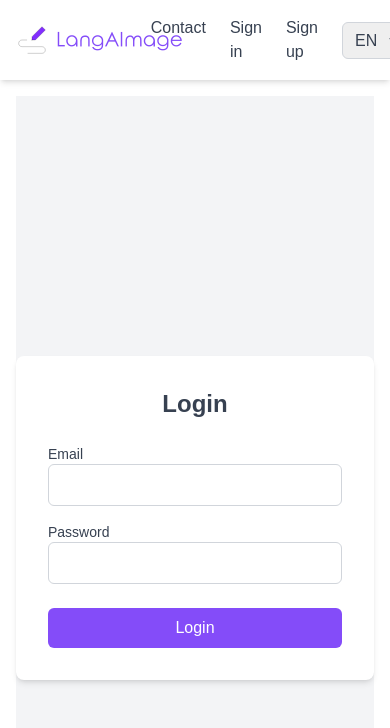
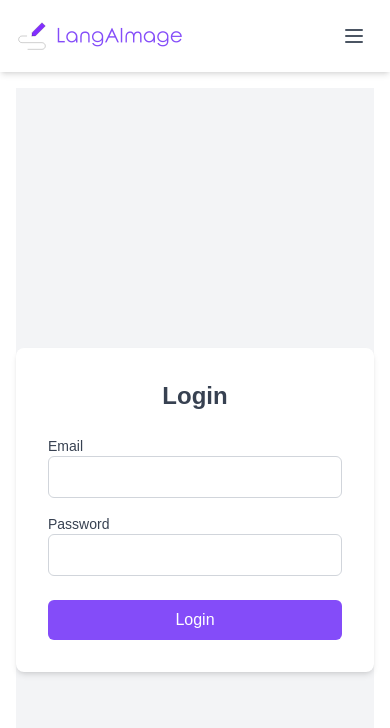
Before and after one commit to HugoNicolau/LangAImage, a Next.js app in the folder langaimage-nextjs/: page /login in a window 390 px wide. Shown: the top 728 px of the page. Built offline with nearby package versions, Linux system fonts and the light colour scheme; no server answers.

Commit message:
Implement API utility with axios, remove AuthContext and related authentication logic, and update login page to use cookies for authentication

```diff
--- a/langaimage-nextjs/app/Providers.tsx
+++ b/langaimage-nextjs/app/Providers.tsx
@@ -1,12 +1,9 @@
 "use client";
 
-import { AuthProvider } from "@/context/AuthContext";
 import { LanguageProvider } from "./languageProvider";
 
 export function Providers({ children }: { children: React.ReactNode }) {
   return (
-    <AuthProvider>
       <LanguageProvider>{children}</LanguageProvider>
-    </AuthProvider>
   );
 }
--- a/langaimage-nextjs/app/login/page.tsx
+++ b/langaimage-nextjs/app/login/page.tsx
@@ -1,19 +1,25 @@
 "use client";
 
-import { useState } from "react";
+import { useState, useEffect } from "react";
 import { useRouter } from "next/navigation";
 import axios from "axios";
-import { useAuth } from "@/context/AuthContext";
 import { useLanguage } from "@/app/languageProvider";
+import { parseCookies, setCookie } from 'nookies';
 
 export default function LoginPage() {
+  const router = useRouter();
   const { language } = useLanguage();
-  const router = useRouter();
-  const { setIsAuth } = useAuth(); // Use the global auth state
   const [email, setEmail] = useState("");
   const [password, setPassword] = useState("");
   const [error, setError] = useState("");
   const [isLoading, setIsLoading] = useState(false);
+
+  useEffect(() => {
+    const cookies = parseCookies();
+    if (cookies.authToken) {
+      router.push('/');
+    }
+  }, [router]);
 
   const handleLogin = async (e: React.FormEvent) => {
     e.preventDefault();
@@ -32,22 +38,27 @@ export default function LoginPage() {
 
     try {
       const response = await axios.post(
-        `${process.env.NEXT_PUBLIC_API_URL}/user/signin`,
+        `${process.env.NEXT_PUBLIC_API_URL}/auth/login`,
         { email, password },
         {
           headers: { "Content-Type": "application/json" },
-          withCredentials: true, // Include cookies in the request
+          withCredentials: true,
         },
       );
 
       if (response.status === 200 || response.status === 201) {
-        // Update global auth state first
-        setIsAuth(true);
+        // Set the authentication cookie
+        setCookie(null, 'authToken', response.data.accessToken, {
+          maxAge: 30 * 24 * 60 * 60, // 30 days
+          path: '/',
+          secure: process.env.NODE_ENV === 'production',
+          sameSite: 'strict'
+        });
 
         // Wait a bit for the auth state to update
         setTimeout(() => {
           router.push("/");
-        }, 100);
+        }, 300);
       } else {
         setError(
           language === "en"
--- a/langaimage-nextjs/app/signup/page.tsx
+++ b/langaimage-nextjs/app/signup/page.tsx
@@ -1,22 +1,29 @@
-"use client"; // Mark this as a client component
+"use client";
 
-import { useState } from "react";
+import { useState, useEffect } from "react";
 import { useRouter } from "next/navigation";
 import Link from "next/link";
 import { useLanguage } from "@/app/languageProvider";
-import axios from "axios";
-import { useAuth } from "@/context/AuthContext";
+import api from '../../utils/api';
+import { parseCookies, setCookie } from 'nookies';
+import axios from 'axios';
 
 export default function SignupPage() {
-  const { language } = useLanguage(); // Access the language state
-  const router = useRouter(); // For navigation
-  const { setIsAuth } = useAuth(); // Use the global auth state
-  const [username, setUsername] = useState(""); // Username input state
-  const [email, setEmail] = useState(""); // Email input state
-  const [password, setPassword] = useState(""); // Password input state
-  const [confirmPassword, setConfirmPassword] = useState(""); // Confirm password input state
-  const [error, setError] = useState(""); // Error message state
-  const [isLoading, setIsLoading] = useState(false); // Loading state
+  const { language } = useLanguage();
+  const router = useRouter();
+  const [username, setUsername] = useState("");
+  const [email, setEmail] = useState("");
+  const [password, setPassword] = useState("");
+  const [confirmPassword, setConfirmPassword] = useState("");
+  const [error, setError] = useState("");
+  const [isLoading, setIsLoading] = useState(false);
+
+  useEffect(() => {
+    const cookies = parseCookies();
+    if (cookies.authToken) {
+      router.push('/');
+    }
+  }, [router]);
 
   const handleSignup = async (e: React.FormEvent) => {
     e.preventDefault();
@@ -43,8 +50,7 @@ export default function SignupPage() {
     setError("");
 
     try {
-      const response = await axios.post(
-        `${process.env.NEXT_PUBLIC_API_URL}/user/signup`,
+      const response = await api.post('/auth/signup',
         {
           username,
           email,
@@ -54,16 +60,23 @@ export default function SignupPage() {
           headers: {
             "Content-Type": "application/json",
           },
-          withCredentials: true, // Include cookies in the request
+          withCredentials: true,
         },
       );
 
       if (response.status === 201) {
-        // Update global auth state
-        setIsAuth(true);
+        // Set the authentication cookie
+        setCookie(null, 'authToken', response.data.token, {
+          maxAge: 30 * 24 * 60 * 60, // 30 days
+          path: '/',
+          secure: process.env.NODE_ENV === 'production',
+          sameSite: 'strict'
+        });
 
-        // Redirect to home
-        router.push("/");
+        // Wait a bit for the auth state to update
+        setTimeout(() => {
+          router.push("/");
+        }, 300);
       } else {
         setError(
           language === "en"
@@ -75,7 +88,6 @@ export default function SignupPage() {
       console.error("Signup error:", error);
 
       if (axios.isAxiosError(error) && error.response && error.response.data.message) {
-        // Handle specific backend errors (e.g., duplicate email or username)
         setError(error.response.data.message);
       } else {
         setError(
--- a/langaimage-nextjs/components/Header.tsx
+++ b/langaimage-nextjs/components/Header.tsx
@@ -3,26 +3,29 @@
 import Link from "next/link";
 import Image from "next/image";
 import { useLanguage } from "../app/languageProvider";
-import { useAuth } from "../context/AuthContext";
 import { useRouter } from "next/navigation";
 import axios from "axios";
+import { destroyCookie, parseCookies } from "nookies";
+import { useState } from "react";
 
 const Header = () => {
     const { language, handleLanguageChange } = useLanguage();
-    const { isAuth, setIsAuth } = useAuth(); // Use the global auth state
     const router = useRouter();
+    const cookies = parseCookies();
+    const isLoggedIn = !!cookies.authToken;
+    const [isMenuOpen, setIsMenuOpen] = useState(false);
 
     // Handle logout
     const handleLogout = async () => {
         try {
             await axios.post(
-                `${process.env.NEXT_PUBLIC_API_URL}/user/logout`,
+                `${process.env.NEXT_PUBLIC_API_URL}/auth/logout`,
                 {},
                 {
                     withCredentials: true,
                 },
             );
-            setIsAuth(false);
+            destroyCookie(null, 'authToken', { path: '/' });
             router.push('/login');
         } catch (error) {
             console.error('Logout error:', error);
@@ -30,8 +33,10 @@ const Header = () => {
         }
     };
 
+    const toggleMenu = () => setIsMenuOpen(!isMenuOpen);
+
     return (
-        <header className="bg-white shadow-md">
+        <header className="bg-white shadow-md relative">
             <div className="container mx-auto flex items-center justify-between p-4">
                 <div className="flex items-center">
                     <Link href="/">
@@ -51,52 +56,72 @@ const Header = () => {
                     </Link>
                 </div>
 
-                <div className="flex items-center space-x-6">
-                    <nav className="flex space-x-6">
+                {/* Hamburger Button */}
+                <button
+                    onClick={toggleMenu}
+                    className="md:hidden p-2 text-gray-600 hover:text-secondary"
+                    aria-label="Toggle menu"
+                >
+                    <svg
+                        className="w-6 h-6"
+                        fill="none"
+                        strokeLinecap="round"
+                        strokeLinejoin="round"
+                        strokeWidth="2"
+                        viewBox="0 0 24 24"
+                        stroke="currentColor"
+                    >
+                        {isMenuOpen ? (
+                            <path d="M6 18L18 6M6 6l12 12" />
+                        ) : (
+                            <path d="M4 6h16M4 12h16M4 18h16" />
+                        )}
+                    </svg>
+                </button>
+
+                {/* Navigation Menu */}
+                <div
+                    className={`${
+                        isMenuOpen ? 'flex' : 'hidden'
+                    } md:flex absolute md:relative top-full left-0 right-0 bg-white md:bg-transparent flex-col md:flex-row items-center space-y-4 md:space-y-0 md:space-x-6 p-4 md:p-0 shadow-lg md:shadow-none z-50`}
+                >
+                    <nav className="flex flex-col md:flex-row space-y-4 md:space-y-0 md:space-x-6 items-center w-full md:w-auto">
                         <Link
                             href="/contact"
-                            className="text-gray-700 hover:text-secondary font-medium"
+                            className="text-gray-700 hover:text-secondary font-medium w-full md:w-auto text-center"
                         >
                             {language === "en" ? "Contact" : "Contato"}
                         </Link>
 
                         {/* Conditionally render Login/Sign Up or Logout */}
-                        {!isAuth ? (
+                        {isLoggedIn ? (
+                            <button
+                                onClick={handleLogout}
+                                className="text-gray-700 hover:text-secondary font-medium w-full md:w-auto text-center"
+                            >
+                                {language === "en" ? "Logout" : "Sair"}
+                            </button>
+                        ) : (
                             <>
-                                <Link
-                                    href="/login"
-                                    className="text-gray-700 hover:text-secondary font-medium"
-                                >
+                                <Link href="/login" className="text-gray-700 hover:text-secondary font-medium w-full md:w-auto text-center">
                                     {language === "en" ? "Sign in" : "Entrar"}
                                 </Link>
-                                <Link
-                                    href="/signup"
-                                    className="text-gray-700 hover:text-secondary font-medium"
-                                >
+                                <Link href="/signup" className="text-gray-700 hover:text-secondary font-medium w-full md:w-auto text-center">
                                     {language === "en" ? "Sign up" : "Cadastre-se"}
                                 </Link>
                             </>
-                        ) : (
-                            <button
-                                onClick={handleLogout}
-                                className="text-gray-700 hover:text-secondary font-medium"
-                            >
-                                {language === "en" ? "Logout" : "Sair"}
-                            </button>
                         )}
                     </nav>
 
-                    <div className="ml-4">
                     <select
                         id="language"
                         value={language}
                         onChange={handleLanguageChange}
-                            className="py-2 px-2 border border-gray-300 rounded-md focus:outline-none focus:border-secondary text-gray-700"
+                        className="border border-gray-300 rounded-md p-1 text-sm w-full md:w-auto text-gray-700"
                     >
                         <option value="en">EN</option>
                         <option value="pt">PT</option>
                     </select>
-                    </div>
                 </div>
             </div>
         </header>
--- a/langaimage-nextjs/context/AuthContext.tsx
+++ /dev/null
@@ -1,42 +0,0 @@
-"use client";
-
-import { createContext, useContext, useEffect, useState } from "react";
-import axios from "axios";
-
-const AuthContext = createContext<{
-  isAuth: boolean;
-  setIsAuth: (isAuth: boolean) => void;
-}>({
-  isAuth: false,
-  setIsAuth: () => {},
-});
-
-export const AuthProvider = ({ children }: { children: React.ReactNode }) => {
-  const [isAuth, setIsAuth] = useState(false);
-
-  useEffect(() => {
-    const validateToken = async () => {
-      try {
-        const response = await axios.get(
-          `${process.env.NEXT_PUBLIC_API_URL}/validate-token`,
-          { withCredentials: true }
-        );
-        setIsAuth(response.data.isValid);
-      } catch (error) {
-        setIsAuth(false);
-        console.log(error);
-        // Don't redirect here, let the middleware handle it
-      }
-    };
-
-    validateToken();
-  }, []);
-
-  return (
-    <AuthContext.Provider value={{ isAuth, setIsAuth }}>
-      {children}
-    </AuthContext.Provider>
-  );
-};
-
-export const useAuth = () => useContext(AuthContext);
--- a/langaimage-nextjs/package.json
+++ b/langaimage-nextjs/package.json
@@ -12,6 +12,7 @@
     "axios": "^1.7.9",
     "js-cookie": "^3.0.5",
     "next": "15.1.3",
+    "nookies": "^2.5.2",
     "react": "^19.0.0",
     "react-dom": "^19.0.0",
     "react-icons": "^5.4.0"
--- /dev/null
+++ b/langaimage-nextjs/utils/api.ts
@@ -0,0 +1,8 @@
+import axios from "axios";
+
+const api = axios.create({
+  baseURL: process.env.NEXT_PUBLIC_API_URL,
+  withCredentials: true,
+});
+
+export default api;
```
Also changed, not shown: langaimage-nextjs/app/page.tsx (+32 -7 lines), langaimage-nextjs/middleware.ts (deleted, +0 -38 lines), langaimage-nextjs/utils/auth.ts (deleted, +0 -17 lines), langaimage-nextjs/utils/withAuth.tsx (deleted, +0 -22 lines), 1 other file (tests, documents, lock files or other folders). Lines whose indentation alone changed are shown as unchanged.
